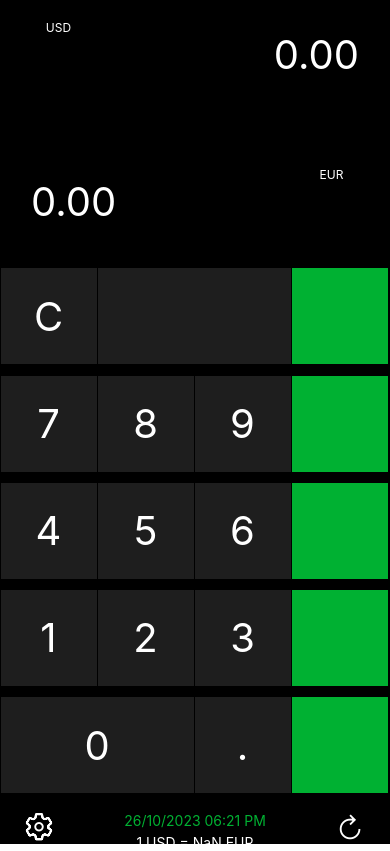
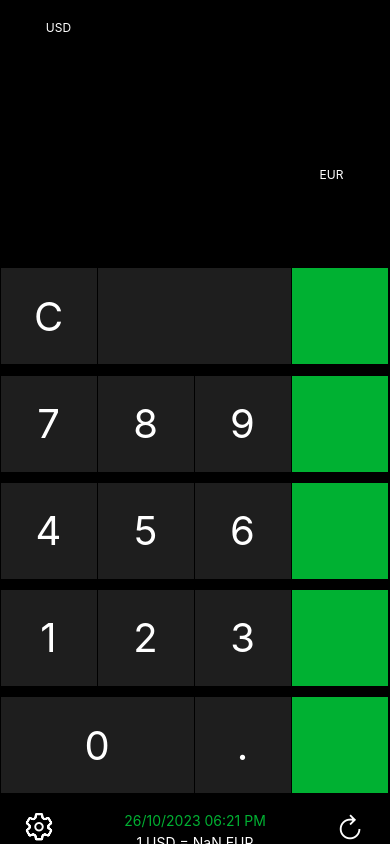
Before and after one commit to ShehabF/Currently, a React Native app: screen / in a window 390 px wide. Built offline with nearby package versions, Linux system fonts and the light colour scheme; no server answers; some icons are missing; what react-native-status-bar-height would draw is missing.

Commit message:
fix number display logic and calculator edge cases

```diff
--- a/App.js
+++ b/App.js
@@ -33,6 +33,8 @@ export default function App() {
 
   const handleNumberPress = (buttonValue) => {
     if (firstNumber.length < 10) {
+      if (secondNumber !== "" && firstNumber === "0.00") setFirstNumber("");
+
       setFirstNumber(firstNumber + buttonValue);
     }
   };
@@ -100,7 +102,7 @@ export default function App() {
     }
 
     if (firstNumber === "") {
-      numText = "0.00";
+      numText = "";
       return numText;
     }
   };
@@ -174,19 +176,17 @@ export default function App() {
     fetchData();
   }, [userCurrencyCode, conversionCurrencyCode]);
 
-  const convertResultCurrency = () => {
-    setConvertedResult((result * exchangeRate).toFixed(2));
-  };
+  const convertFirstNumberCurrency = () => {
+    let displayNum = parseFloat(firstNumberDisplay());
 
-  const convertFirstNumberCurrency = () => {
-    setConvertedResult((firstNumber * exchangeRate).toFixed(2));
+    setConvertedResult((displayNum * exchangeRate).toFixed(2));
 
     console.log(convertedResult);
   };
 
   useEffect(() => {
     convertFirstNumberCurrency();
-  }, [firstNumber]);
+  }, [firstNumber, result]);
 
   return (
     <SafeAreaView style={styles.container}>
--- a/components/ConversionCurrencyBox.js
+++ b/components/ConversionCurrencyBox.js
@@ -9,7 +9,9 @@ export default function ConversionCurrencyBox({
 }) {
   return (
     <View style={{ flexDirection: "row", flex: 1 }}>
-      <Text style={styles.currencyOutput}>{convertedResult}</Text>
+      <Text style={styles.currencyOutput}>
+        {isNaN(convertedResult) ? "" : convertedResult}
+      </Text>
 
       <View style={styles.verticalCountryContainer}>
         <Pressable
```
